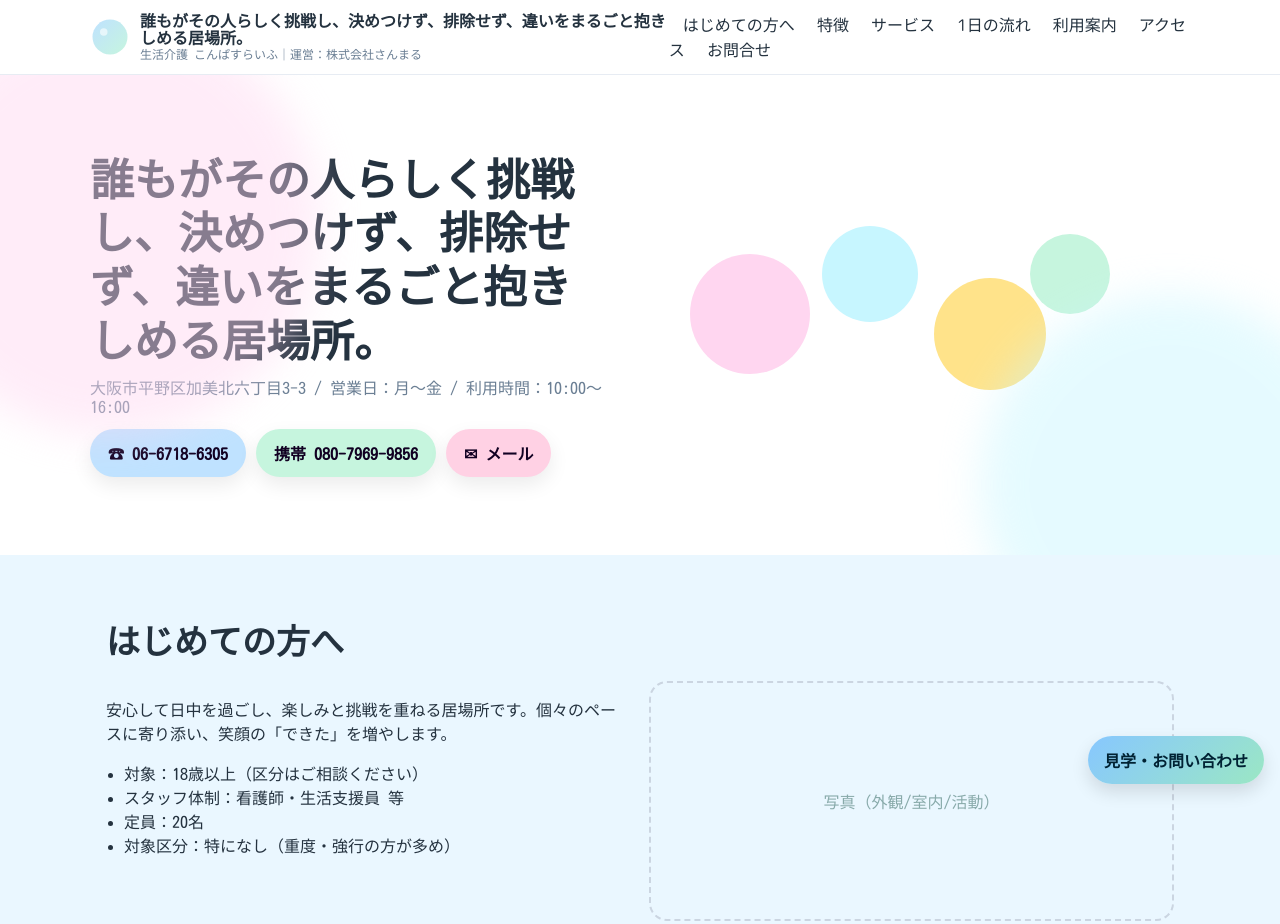
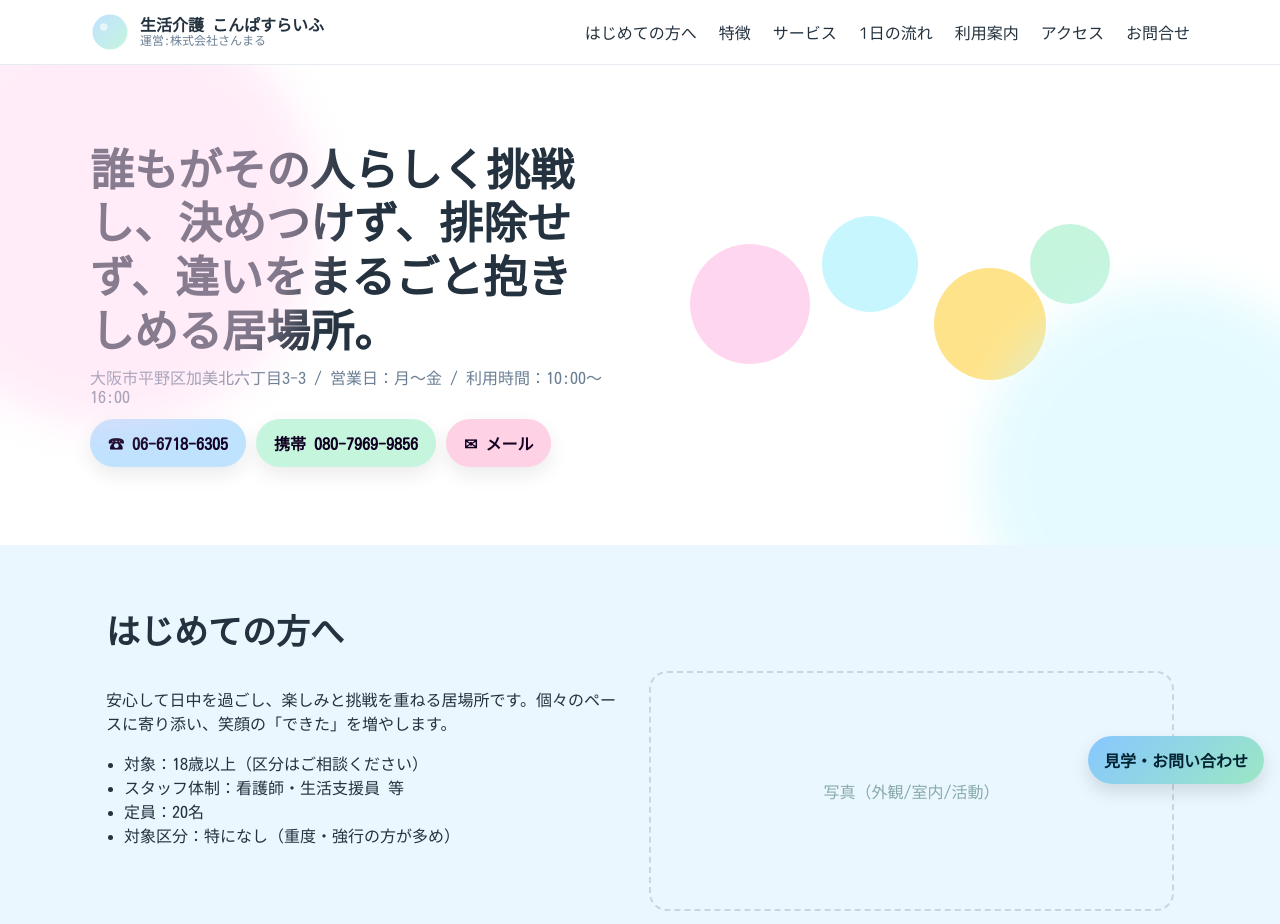
Before and after one commit to compass-life/compass-life, a plain HTML site: page index.html in a window 1280 px wide. Shown: the top 924 px of the page. Drawn offline with Linux system fonts and the light colour scheme.

Commit message:
Add files via upload

```diff
--- a/index.html
+++ b/index.html
@@ -18,8 +18,8 @@
     <div class="brand">
       <img src="assets/logo-bubble.svg" alt="" class="brand-icon" />
       <div class="brand-name">
-        <strong>誰もがその人らしく挑戦し、決めつけず、排除せず、違いをまるごと抱きしめる居場所。</strong>
-        <span>生活介護 こんぱすらいふ｜運営：株式会社さんまる</span>
+        <strong>生活介護 こんぱすらいふ</strong>
+        <span>運営:株式会社さんまる</span>
       </div>
     </div>
     <input id="menuToggle" type="checkbox" class="menu-toggle" aria-label="Menu">
@@ -142,7 +142,7 @@
 
 <footer class="footer">
   <div class="container foot-inner">
-    <p>© <span id="year"></span> 生活介護 こんぱすらいふ. 運営：株式会社さんまる</p>
+    <p>© <span id="year"></span> 生活介護 こんぱすらいふ. 運営:株式会社さんまる</p>
     <a class="foot-cta" href="#contact">資料請求・お問い合わせ</a>
   </div>
 </footer>
--- a/site-data.json
+++ b/site-data.json
@@ -1,6 +1,6 @@
 {
   "name": "生活介護 こんぱすらいふ",
-  "corp": "運営：株式会社さんまる",
+  "corp": "運営:株式会社さんまる",
   "tagline": "誰もがその人らしく挑戦し、決めつけず、排除せず、違いをまるごと抱きしめる居場所。",
   "address": "大阪市平野区加美北六丁目3-3",
   "phoneMain": "06-6718-6305",
```
Also changed, not shown: 1 other file.
